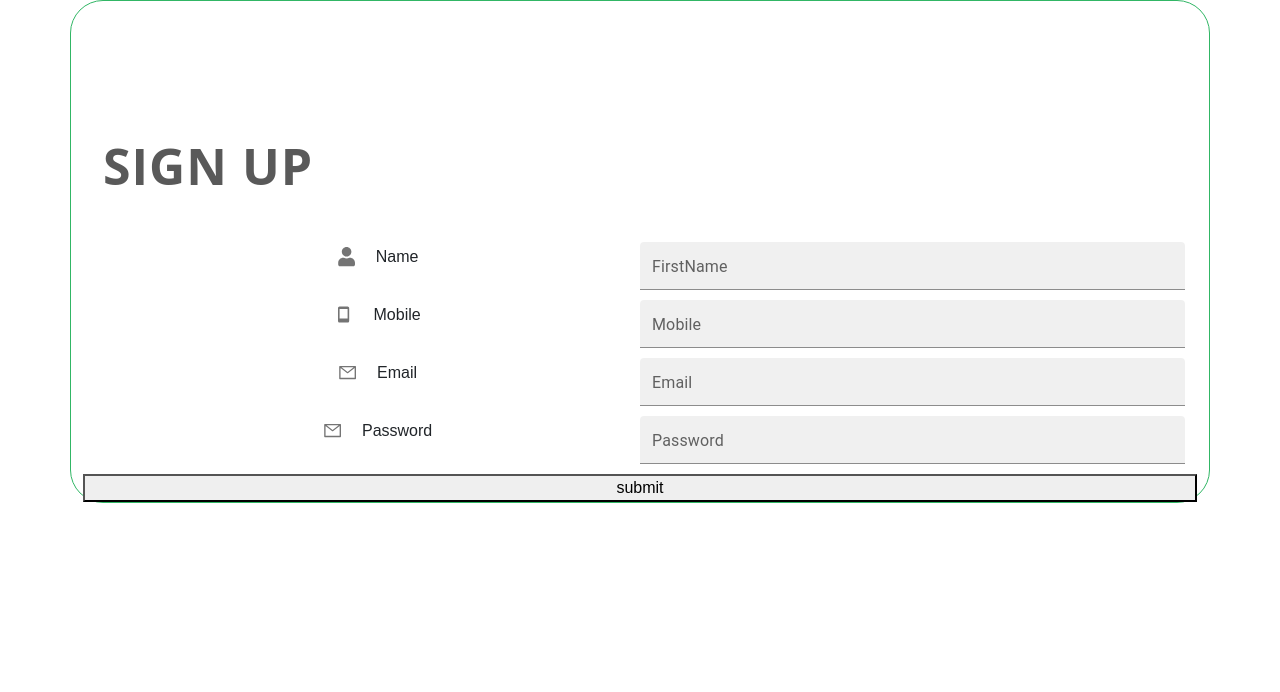
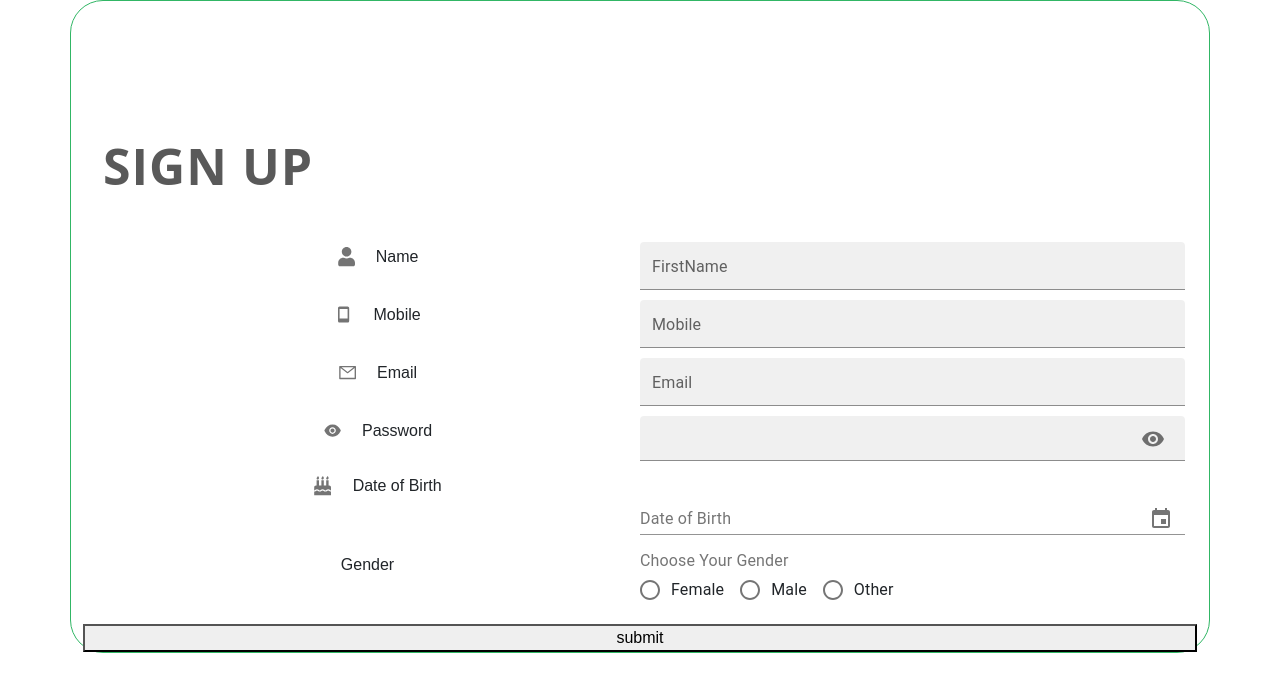
Before and after one commit to SelnoxInfotech/Backwoodroma_vendor, a React (Create React App) app: page / in a window 1280 px wide. Shown: the top 692 px of the page. Built offline with nearby package versions, Linux system fonts and the light colour scheme.

Commit message:
ragister_d_complete

```diff
--- a/package.json
+++ b/package.json
@@ -3,9 +3,11 @@
   "version": "0.1.0",
   "private": true,
   "dependencies": {
+    "@date-io/date-fns": "^1.3.13",
     "@emotion/react": "^11.10.6",
     "@emotion/styled": "^11.10.6",
     "@material-ui/core": "^4.12.4",
+    "@material-ui/pickers": "^3.3.10",
     "@mui/icons-material": "^5.11.9",
     "@mui/material": "^5.11.10",
     "@mui/styled-engine-sc": "^5.11.9",
@@ -14,6 +16,7 @@
     "@testing-library/react": "^13.4.0",
     "@testing-library/user-event": "^13.5.0",
     "bootstrap": "^5.2.3",
+    "date-fns": "^2.29.3",
     "react": "^18.2.0",
     "react-bootstrap": "^2.7.2",
     "react-dom": "^18.2.0",
--- a/src/Components/Page/SignUp.jsx
+++ b/src/Components/Page/SignUp.jsx
@@ -4,22 +4,46 @@ import { BiMobile } from "react-icons/bi"
 import { AiOutlineMail } from "react-icons/ai"
 import { AiFillEye } from "react-icons/ai"
 import { FaBirthdayCake } from "react-icons/fa"
-import { useForm } from "react-hook-form";
+import { useForm, Controller} from "react-hook-form";
 import TextField from '@mui/material/TextField';
+import IconButton from '@mui/material/IconButton';
+import {
+    FormControlLabel,
+    FormLabel,
+    FormControl,
+    FormHelperText,
+    RadioGroup,
+    Radio,
+} from "@material-ui/core";
+import {
+  MuiPickersUtilsProvider,
+  KeyboardDatePicker,
+} from "@material-ui/pickers";
 
-
-
-
+import DateFnsUtils from "@date-io/date-fns";
+import InputAdornment from '@mui/material/InputAdornment';
+import Visibility from '@mui/icons-material/Visibility';
+import VisibilityOff from '@mui/icons-material/VisibilityOff';
 
 export default function SignUp() {
 
-    const { register, handleSubmit, errors } = useForm();
+    const { register, handleSubmit, errors, control } = useForm();
+    const [showPassword, setShowPassword] = React.useState(false);
+
+    const handleClickShowPassword = () => setShowPassword((show) => !show);
+
+    const handleMouseDownPassword = (event) => {
+        event.preventDefault();
+    };
 
     const onSubmit = (data) => {
         console.log(data, errors)
     }
 
     console.log(errors)
+
+
+
 
     return (
         <div className='container Border pading'>
@@ -126,16 +150,38 @@ export default function SignUp() {
                                     </div>
                                     <div className='col-12 signup_Display center'>
                                         <div className="col-sm-6 center pading">
-                                            <span className='icon'> <AiOutlineMail></AiOutlineMail></span>
+                                            <span className='icon'> <AiFillEye></AiFillEye></span>
                                             <span>Password</span>
                                         </div>
 
                                         <div className='col-sm-6 '>
-                                        <TextField
-                                            label="Password"
-                                            id="filled"
+                                            <TextField
+                                                type={showPassword ? 'text' : 'password'}
+
+                                                // inputProps={
+                                                //     <InputAdornment position="end">
+                                                //         <IconButton
+                                                //             aria-label="toggle password visibility"
+                                                //             onClick={handleClickShowPassword}
+                                                //             onMouseDown={handleMouseDownPassword}
+                                                //         >
+                                                //             {showPassword ? <VisibilityOff /> : <Visibility />}
+                                                //         </IconButton>
+                                                //     </InputAdornment>
+                                                // }
+                                                InputProps={{
+                                                endAdornment: <InputAdornment position="end">
+                                                        <IconButton
+                                                            aria-label="toggle password visibility"
+                                                            onClick={handleClickShowPassword}
+                                                            onMouseDown={handleMouseDownPassword}
+                                                        >
+                                                            {showPassword ? <VisibilityOff /> : <Visibility />}
+                                                        </IconButton>
+                                                    </InputAdornment>, style: { fontSize: 14 }
+                                                }}
+
                                             variant="filled"
-                                            type="text"
                                             fullWidth
                                             size='small'
                                             name="password"
@@ -148,6 +194,94 @@ export default function SignUp() {
                                         />
                                         </div>
                                     </div>
+
+                                    <div className='col-12 signup_Display center'>
+                                        <div className="col-sm-6 center pading">
+                                            <span className='icon'> <FaBirthdayCake></FaBirthdayCake></span>
+                                            <span>Date of Birth</span>
+                                        </div>
+
+                                        <div className='col-sm-6 '>
+                                            <MuiPickersUtilsProvider utils={DateFnsUtils}>
+                                                {/* 5) Date Picker */}
+                                                <Controller
+                                                    render={(props) => (
+                                                        <KeyboardDatePicker
+                                                            disableToolbar
+                                                            variant="inline"
+                                                            format="MM/dd/yyyy"
+                                                            margin="normal"
+                                                            label="Date of Birth"
+                                                            value={props.value}
+                                                            onChange={props.onChange}
+                                                            fullWidth
+                                                            error={Boolean(errors.Date)}
+                                                            helperText={errors.Date?.message}
+                                                        />
+                                                    )}
+                                                    name="Date"
+                                                    defaultValue={null}
+                                                    control={control}
+                                                    rules={{
+                                                        required: "Date of birth required.",
+                                                    }}
+                                                />
+                                            </MuiPickersUtilsProvider>
+
+                                        </div>
+
+                                    </div>
+
+                                    <div className='col-12 signup_Display '>
+                                        <div className="col-sm-6 center pading">
+                                            <span>Gender</span>
+                                        </div>
+
+                                        <div className='col-sm-6 '>
+                                            <FormControl
+                                                error={Boolean(errors.gender)}
+                                            >
+                                                <FormLabel>Choose Your Gender</FormLabel>
+                                                <RadioGroup row name="gender">
+                                                    <FormControlLabel
+                                                        value="female"
+                                                        control={
+                                                            <Radio
+                                                                inputRef={register({
+                                                                    required: "Choose your gender*",
+                                                                })}
+                                                            />
+                                                        }
+                                                        label="Female"
+                                                    />
+                                                    <FormControlLabel
+                                                        value="male"
+                                                        control={
+                                                            <Radio
+                                                                inputRef={register({
+                                                                    required: "Choose your gender*",
+                                                                })}
+                                                            />
+                                                        }
+                                                        label="Male"
+                                                    />
+                                                    <FormControlLabel
+                                                        value="other"
+                                                        control={
+                                                            <Radio
+                                                                inputRef={register({
+                                                                    required: "Choose your gender*",
+                                                                })}
+                                                            />
+                                                        }
+                                                        label="Other"
+                                                    />
+                                                </RadioGroup>
+                                                <FormHelperText>{errors.gender?.message}</FormHelperText>
+                                            </FormControl>
+                                        </div>
+
+                                    </div>
                                     <button type='submit'>submit </button>
                                 </div>
                             </form>
--- a/src/index.js
+++ b/src/index.js
@@ -1,7 +1,6 @@
 import React from 'react';
 import ReactDOM from 'react-dom/client';
 import App from './App';
-import reportWebVitals from './reportWebVitals';
 
 const root = ReactDOM.createRoot(document.getElementById('root'));
 root.render(
```
Also changed, not shown: 1 other file (tests, documents, lock files or other folders).
